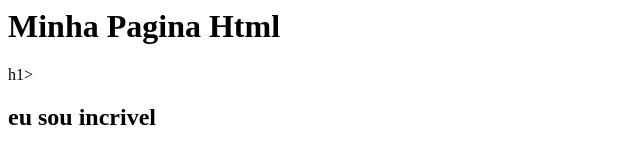
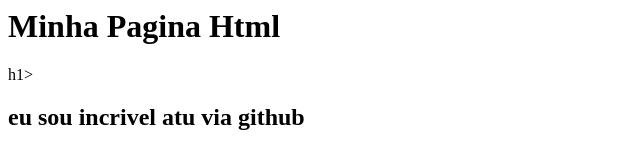
Before and after one commit to consultorgomes/gama-no-github, a plain HTML site: page index.html in a window 1280 px wide. Shown: the whole page, without its empty margins (0-640 px from the left). Drawn offline with Linux system fonts and the light colour scheme.

Commit message:
att no git hub

```diff
--- a/index.html
+++ b/index.html
@@ -2,7 +2,7 @@
     <body>
         <h1> Minha Pagina Html</h1>
         h1>
-        <h2> eu sou incrivel</h2>
+        <h2> eu sou incrivel atu via github</h2>
 
     </body>
 </html>
```
